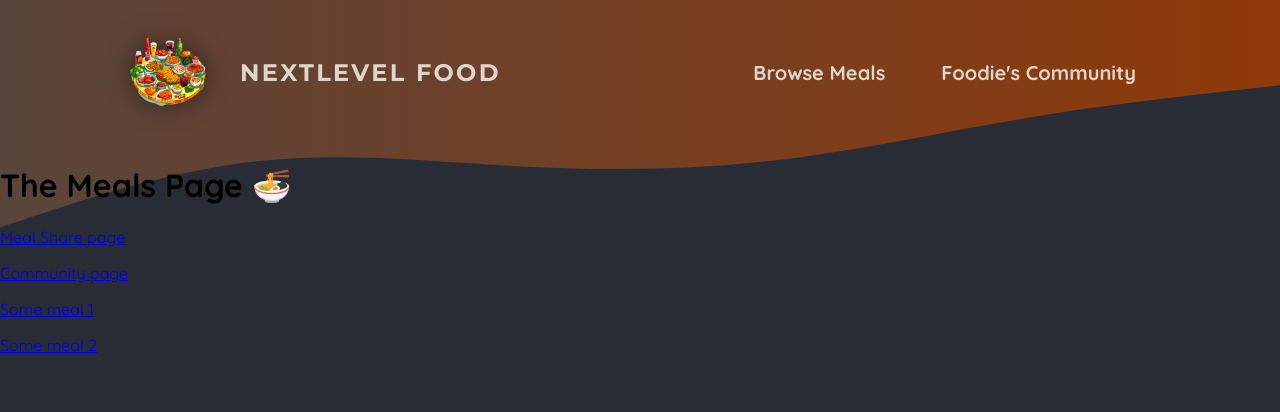
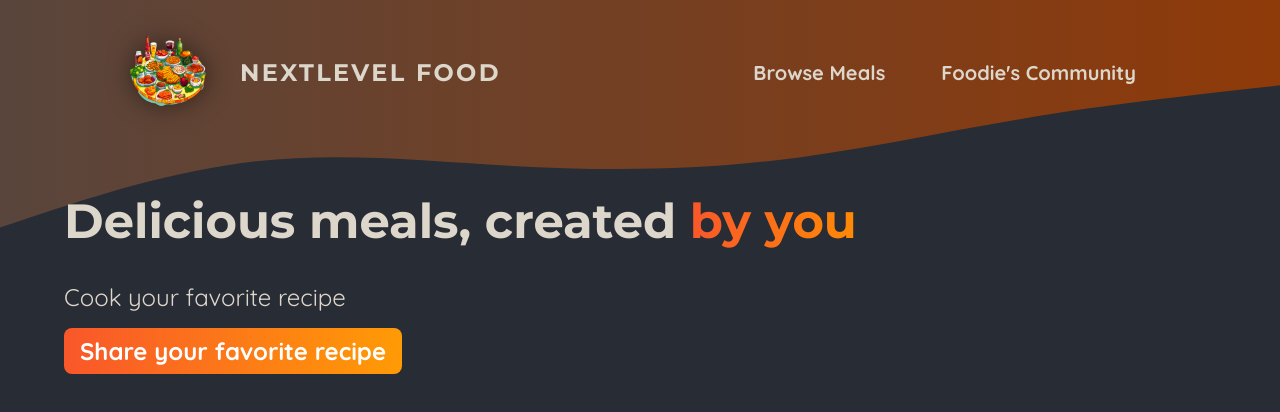
Before and after one commit to Koigor97/nextjs, a Next.js app in the folder foodie/: page /meals in a window 1280 px wide. Shown: the top 412 px of the page. Built offline with nearby package versions, Linux system fonts and the light colour scheme.

Commit message:
modify meals page component

```diff
--- a/foodie/app/meals/page.jsx
+++ b/foodie/app/meals/page.jsx
@@ -1,23 +1,23 @@
 import Link from "next/link";
+import styles from "./page.module.css";
 
-function page() {
+function MealsPage() {
   return (
-    <main>
-      <h1>The Meals Page 🍜</h1>
-      <p>
-        <Link href="/meals/share">Meal Share page</Link>
-      </p>
-      <p>
-        <Link href="/community">Community page</Link>
-      </p>
-      <p>
-        <Link href="/meals/some-meal-1">Some meal 1</Link>
-      </p>
-      <p>
-        <Link href="/meals/some-meal-2">Some meal 2</Link>
-      </p>
-    </main>
+    <>
+      <header className={styles.header}>
+        <h1>
+          Delicious meals, created{" "}
+          <span className={styles.highlight}>by you</span>
+        </h1>
+        <p>Cook your favorite recipe</p>
+        <p className={styles.cta}>
+          <Link href={styles.cta}>Share your favorite recipe</Link>
+        </p>
+      </header>
+
+      <main className={styles.main}></main>
+    </>
   );
 }
 
-export default page;
+export default MealsPage;
```
